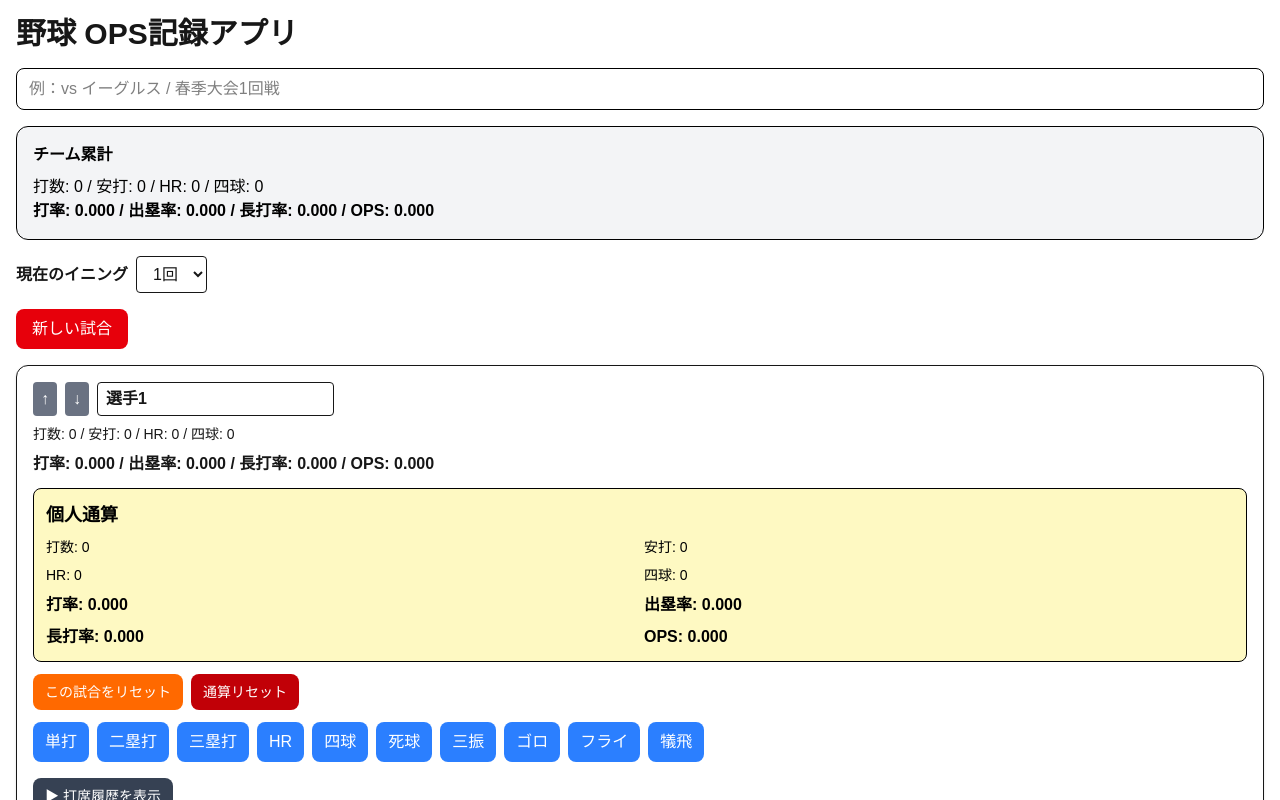
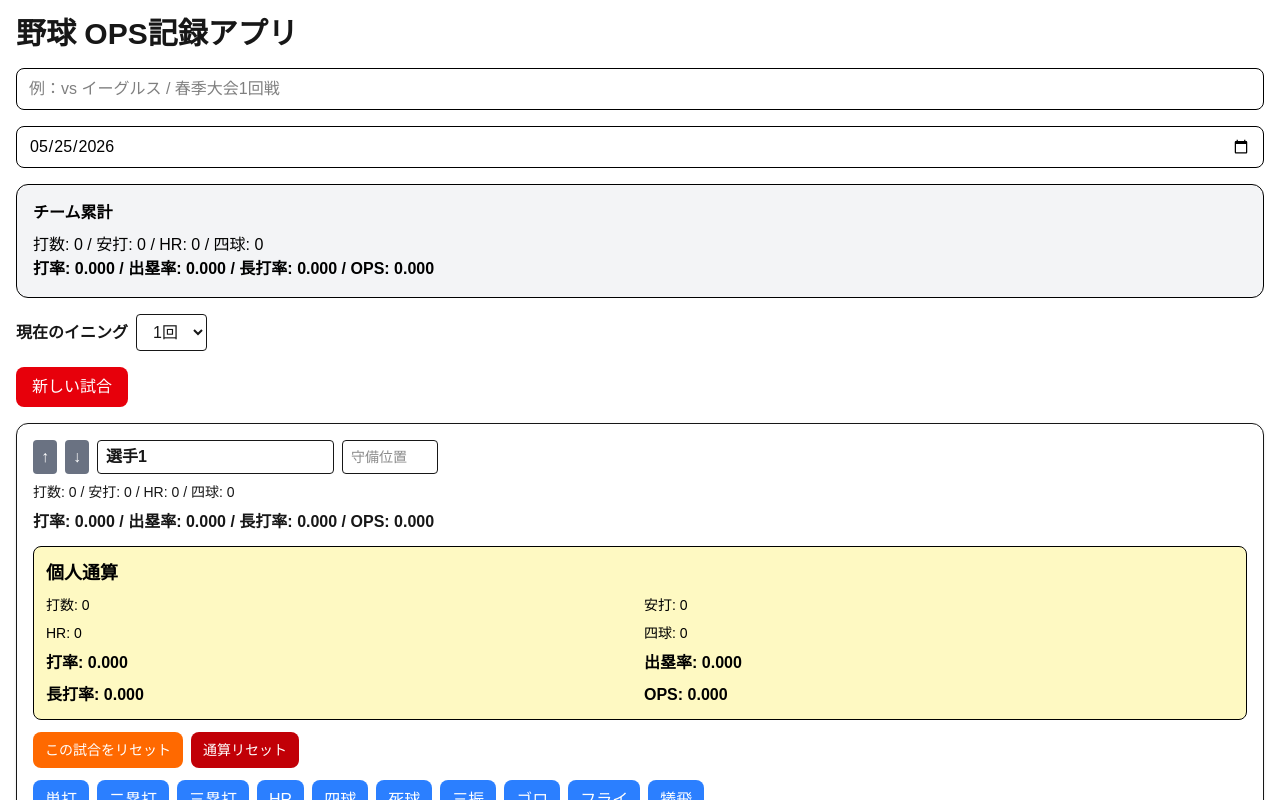
Before and after one commit to forcascreate-eng/baseball-ops-app, a Next.js app: page / in a window 1280 px wide. Shown: the top 800 px of the page. Built offline with nearby package versions, Linux system fonts and the light colour scheme.

Commit message:
add game date and position

```diff
--- a/app/page.tsx
+++ b/app/page.tsx
@@ -13,6 +13,7 @@ type PlateAppearance = {
 
 type Player = {
   name: string;
+  position?: string;
   results: PlateAppearance[];
   career: {
     results: PlateAppearance[];
@@ -29,6 +30,7 @@ const initialPlayers = (): Player[] =>
     name: `選手${i + 1}`,
     results: [],
     career: { results: [] },
+    position: "",
   }));
 
 const normalizePlayers = (data: any[]): Player[] => {
@@ -55,10 +57,14 @@ export default function Home() {
   const [currentInning, setCurrentInning] = useState(1);
   const [loaded, setLoaded] = useState(false);
   const [gameTitle, setGameTitle] = useState("");
+  const [gameDate, setGameDate] = useState(
+    new Date().toISOString().split("T")[0]
+  );
 
   useEffect(() => {
   const saved = localStorage.getItem("players");
   const savedGameTitle = localStorage.getItem("gameTitle");
+  const savedGameDate = localStorage.getItem("gameDate");
 
   if (saved) {
     setPlayers(normalizePlayers(JSON.parse(saved)));
@@ -67,6 +73,9 @@ export default function Home() {
   if (savedGameTitle) {
     setGameTitle(savedGameTitle);
   }
+  if (savedGameDate) {
+  setGameDate(savedGameDate);
+  }
 
   setLoaded(true);
 }, []);
@@ -74,6 +83,7 @@ export default function Home() {
   useEffect(() => {
   if (loaded) {
     localStorage.setItem("gameTitle", gameTitle);
+    localStorage.setItem("gameDate", gameDate);
   }
 }, [gameTitle, loaded]);
 
@@ -204,7 +214,14 @@ const togglePlayerHistory = (playerIndex: number) => {
         onChange={(e) => setGameTitle(e.target.value)}
         placeholder="例：vs イーグルス / 春季大会1回戦"
         className="border rounded-lg px-3 py-2 mb-4 w-full text-black"
-     />
+      />
+
+      <input
+        type="date"
+        value={gameDate}
+        onChange={(e) => setGameDate(e.target.value)}
+        className="border rounded-lg px-3 py-2 mb-4 w-full text-black"
+      />
 
       <div className="border rounded-xl p-4 mb-4 bg-gray-100 text-black">
         <h2 className="font-bold mb-2">チーム累計</h2>
@@ -281,9 +298,20 @@ const togglePlayerHistory = (playerIndex: number) => {
                 </button>
 
                 <input
-                  value={player.name}
-                  onChange={(e) => changeName(playerIndex, e.target.value)}
-                  className="border px-2 py-1 rounded font-bold"
+                   value={player.name}
+                   onChange={(e) => changeName(playerIndex, e.target.value)}
+                   className="border px-2 py-1 rounded font-bold"
+                />
+
+                <input
+                  value={player.position || ""}
+                  onChange={(e) => {
+                    const updated = [...players];
+                    updated[playerIndex].position = e.target.value;
+                    setPlayers(updated);
+                  }}
+                  placeholder="守備位置"
+                  className="border px-2 py-1 rounded text-sm w-24"
                 />
               </div>
 
```
